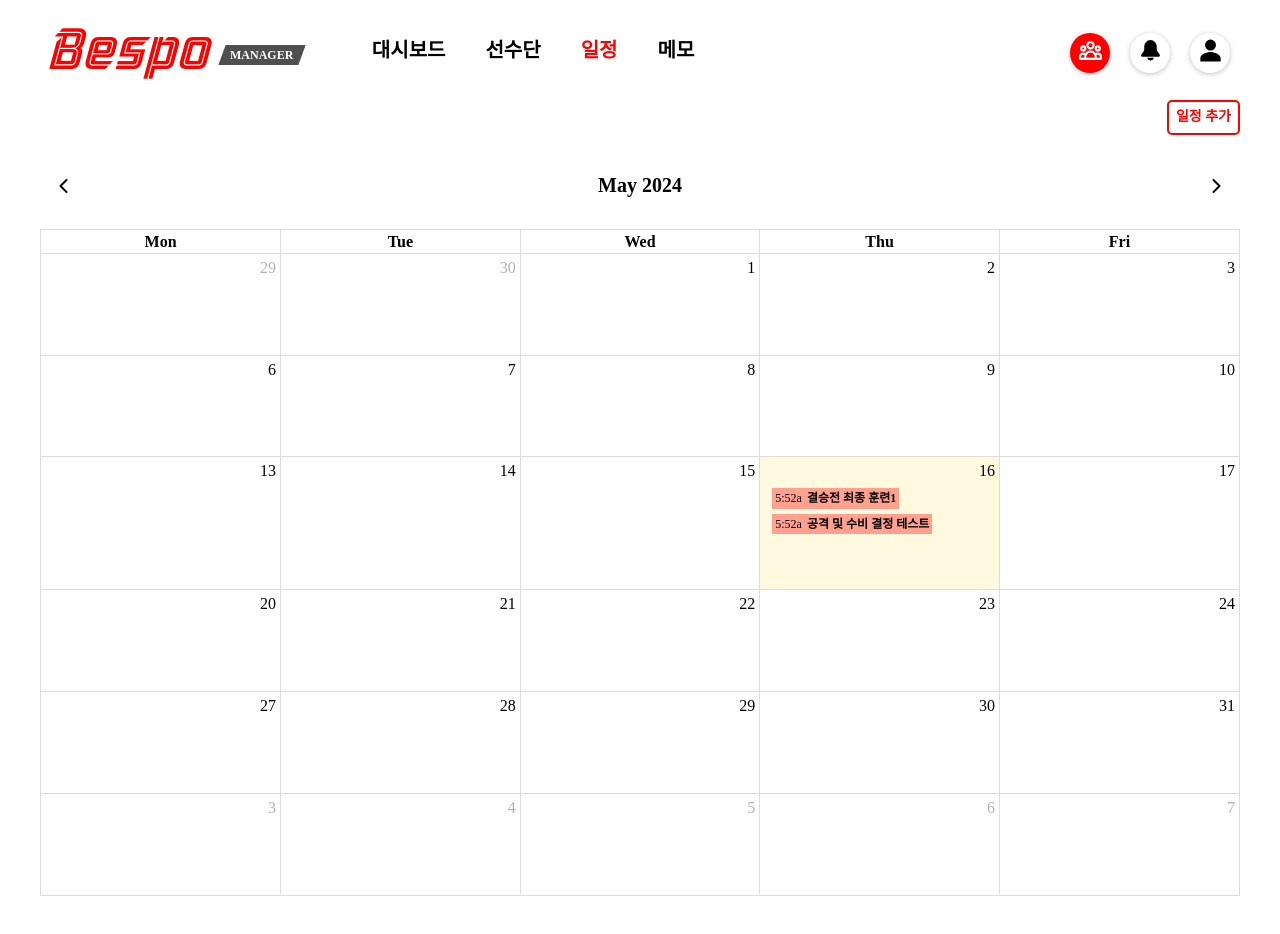
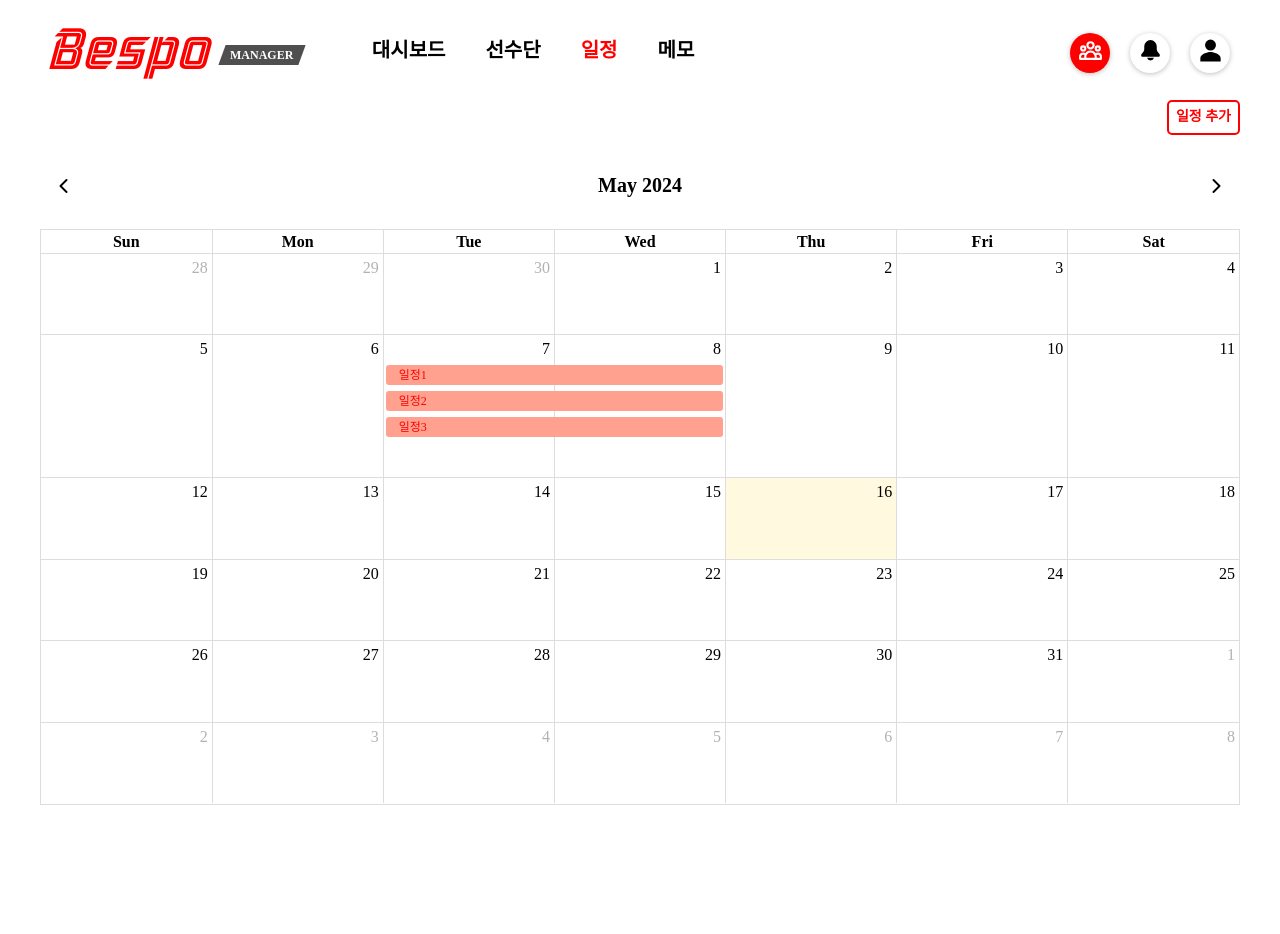
Before and after one commit to BBBespo/bespo, a React (Create React App) app in the folder frontend/: page /schedule in a window 1280 px wide. Shown: the top 934 px of the page. After the commit the page ends 855 px from the top, so only its background shows below. Built offline with nearby package versions, Linux system fonts and the light colour scheme; a web font is replaced by a local one.

Commit message:
일정 css 수정

```diff
--- a/frontend/src/components/schedule/AddScheduleModal.tsx
+++ b/frontend/src/components/schedule/AddScheduleModal.tsx
@@ -98,7 +98,12 @@ const Receiver = styled.div`
   font-size: 12px;
 `;
 
-const AddScheduleModal = () => {
+const CloseButtonBox = styled.div`
+  display: flex;
+  justify-content: end;
+`;
+
+const AddScheduleModal = ({ onClose }: { onClose: () => void }) => {
   const [scheduleType, setScheduleType] = useState('훈련');
   const [scheduleName, setScheduleName] = useState('');
   const [startDate, setStartDate] = useState(new Date());
@@ -142,6 +147,9 @@ const AddScheduleModal = () => {
 
   return (
     <AddScheduleModalContainer>
+      <CloseButtonBox>
+        <img src={close} onClick={onClose} alt="close" style={{ width: '17px', height: '17px', cursor: 'pointer' }} />
+      </CloseButtonBox>
       <ModalHead>
         <p>일정 추가하기</p>
       </ModalHead>
--- a/frontend/src/pages/main/Schedule.tsx
+++ b/frontend/src/pages/main/Schedule.tsx
@@ -46,16 +46,23 @@ const AddScheduleBtn = styled.span`
 `;
 
 const CalendarWrapper = styled.div`
+  padding-bottom: 50px;
   width: 100%;
-  padding-bottom: 50px;
+
   .fc-toolbar.fc-header-toolbar .fc-prev-button,
   .fc-toolbar.fc-header-toolbar .fc-next-button {
     background-color: white;
     border: 1px solid white;
     color: black;
   }
+
   .fc-toolbar-title {
     font-size: 20px;
+  }
+  .fc-daygrid-event {
+    background-color: #ffa18e;
+    border: none;
+    margin-bottom: 5px;
   }
 `;
 
@@ -63,23 +70,34 @@ const Schedule = () => {
   const [isOpen, setIsOpen] = useState(false);
 
   const events = [
-    { title: '결승전 최종 훈련1', start: new Date() },
-    { title: '공격 및 수비 결정 테스트', start: new Date() },
+    {
+      title: '일정1',
+      start: '2024-05-07T14:00:00',
+      end: '2024-05-08T16:00:00',
+    },
+    {
+      title: '일정2',
+      start: '2024-05-07T14:00:00',
+      end: '2024-05-08T16:00:00',
+    },
+    {
+      title: '일정3',
+      start: '2024-05-07T14:00:00',
+      end: '2024-05-08T16:00:00',
+    },
   ];
 
   function renderEventContent(eventInfo: EventContentArg) {
     return (
       <div
         style={{
-          display: 'flex',
           padding: '3px',
           margin: '0px 10px 0px 10px',
-          background: '#ffa18e',
           fontSize: '12px',
+          color: 'red',
         }}
       >
-        <div style={{ marginRight: '5px' }}>{eventInfo.timeText}</div>
-        <div style={{ fontWeight: 'bold' }}>{eventInfo.event.title}</div>
+        <p>{eventInfo.event.title}</p>
       </div>
     );
   }
@@ -96,7 +114,7 @@ const Schedule = () => {
 
       {isOpen && (
         <ModalBackground>
-          <AddScheduleModal />
+          <AddScheduleModal onClose={() => setIsOpen(false)} />
         </ModalBackground>
       )}
 
@@ -105,7 +123,7 @@ const Schedule = () => {
           locale="kr"
           plugins={[dayGridPlugin]}
           initialView="dayGridMonth"
-          weekends={false}
+          weekends={true}
           events={events}
           eventContent={renderEventContent}
           headerToolbar={{
@@ -113,7 +131,7 @@ const Schedule = () => {
             center: 'title',
             right: 'next',
           }}
-          aspectRatio={1.8}
+          height={'80vh'}
         />
       </CalendarWrapper>
     </ScheduleContainer>
```
Also changed, not shown: frontend/src/assets/images/schedule/close.png.
